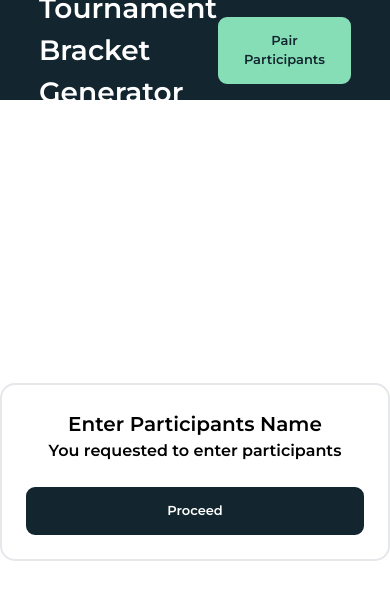
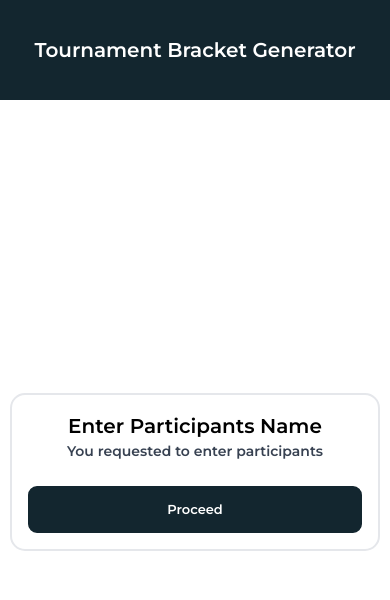
Before and after one commit to yemicoded/tournament-bracket-generator, a Next.js app: page /participants-name in a window 390 px wide. Shown: the top 600 px of the page. Built offline with nearby package versions, Linux system fonts and the light colour scheme.

Commit message:
Mobile Responsiveness Handled

```diff
--- a/src/components/input/base-input/index.tsx
+++ b/src/components/input/base-input/index.tsx
@@ -14,13 +14,13 @@ const Input: React.FC<IInput> = ({ children, label, errorMessage, className, ico
   const classes = classNames("flex flex-col space-y-1", className);
   return (
     <Container className={classes}>
-      <Text fontWeight="semibold" className="text-[15px] text-gray-700">
+      <Text fontWeight="semibold" className="text-[14px] md:text-[15px] text-gray-700">
         {label}
       </Text>
       <Container className="border-2 rounded-[6px] w-full py-[10px] px-4">
         <input {...rest} className="w-full outline-none font-montserrat bg-transparent" />
       </Container>
-      <Text fontWeight="semibold" className="text-[14px] text-red-500">
+      <Text fontWeight="semibold" className="text-[13px] md:text-[14px] text-red-500">
         {errorMessage}
       </Text>
     </Container>
--- a/src/handlers/firebase/config.ts
+++ b/src/handlers/firebase/config.ts
@@ -1,7 +1,6 @@
 // Import the functions you need from the SDKs you need
 import { initializeApp } from "firebase/app";
 import { getFirestore } from "firebase/firestore";
-import { getAnalytics } from "firebase/analytics";
 // TODO: Add SDKs for Firebase products that you want to use
 // https://firebase.google.com/docs/web/setup#available-libraries
 
--- a/src/handlers/form-handler/tournament-info.tsx
+++ b/src/handlers/form-handler/tournament-info.tsx
@@ -53,7 +53,7 @@ const TournamentInfoHandler = (): TFormHandler<ITournamentInfo> => {
     onSubmit: onSubmit,
     validationSchema,
     validateOnBlur: false,
-    validateOnChange: true,
+    validateOnChange: validationAttempt,
   });
   return { formik, isLoading, setValidationAttempt };
 };
--- a/src/layout/app-layout/header.tsx
+++ b/src/layout/app-layout/header.tsx
@@ -4,29 +4,53 @@ import { Button } from "components/button";
 import { Container } from "components/container";
 import SimpleModal from "components/modal/simple-modal";
 import { Text } from "components/typography";
+import { APP_LINKS } from "navigations/app-links";
+import { usePathname } from "next/navigation";
 import React from "react";
 import PairParticipants from "views/bracket/pair-participants";
 
 const Header: React.FC = () => {
   const [isModalOpen, setModalOpen] = React.useState<boolean>(false);
+  const pathname = usePathname();
+  console.log("Pathname", pathname);
   const classes = classNames(
     "fixed inset-0 w-full h-[100px] bg-primary flex items-center justify-center"
   );
   return (
     <React.Fragment>
       <header className={classes}>
-        <Container className="w-[80%] mx-auto flex items-center justify-between">
-          <Text fontWeight="semibold" className="text-[28px] text-white">
-            Tournament Bracket Generator
-          </Text>
-          <Button variant="secondary" onClick={()=>setModalOpen(true)}>Pair Participants</Button>
+        <Container className="w-[95%] md:w-[90%] mx-auto flex flex-col md:flex-row md:items-center md:justify-between">
+
+        <Text
+              fontWeight="semibold"
+              className="hidden lg:block text-[20px] md:text-[24px] lg:text-[28px] text-white text-center md:text-left"
+            >
+              Tournament Bracket Generator
+            </Text>
+          {pathname !== APP_LINKS.BRACKET && (
+            <Text
+              fontWeight="semibold"
+              className="lg:hidden text-[20px] md:text-[24px] lg:text-[28px] text-white text-center md:text-left"
+            >
+              Tournament Bracket Generator
+            </Text>
+          )}
+          {pathname === APP_LINKS.BRACKET && (
+            <Button
+              variant="secondary"
+              onClick={() => setModalOpen(true)}
+              className="w-fit place-self-end"
+            >
+              Pair Participants
+            </Button>
+          )}
         </Container>
       </header>
 
       <SimpleModal
         isOpen={isModalOpen}
         setOpen={setModalOpen}
-        className="flex items-center justify-center"
+        className="flex items-center justify-center p-4"
       >
         <PairParticipants setModalOpen={setModalOpen} />
       </SimpleModal>
--- a/src/views/bracket/custom-seed/index.tsx
+++ b/src/views/bracket/custom-seed/index.tsx
@@ -58,10 +58,11 @@ const CustomSeedComponent = ({
             onChange={({ target }) => handleUpdate(target.value)}
             className="outline-none w-full px-2 py-1 border-2 rounded-b-[6px]"
           >
+            <option value="">Select Winner</option>
             <option value={seed.teams[0]?.name}>{seed.teams[0]?.name}</option>
             <option value={seed.teams[1]?.name}>{seed.teams[1]?.name}</option>
           </select>
-          <Text className="text-[12px]">Seed Index {seedIndex}</Text>
+          {/* <Text className="text-[12px]">Seed Index {seedIndex}</Text> */}
         </Container>
       </Container>
     </Seed>
--- a/src/views/bracket/index.tsx
+++ b/src/views/bracket/index.tsx
@@ -29,11 +29,11 @@ const BracketPageWrapper: React.FC = () => {
   });
 
   const classes = classNames(
-    "w-full h-full flex items-center justify-center p-6"
+    "w-full h-full flex items-center justify-center p-4 md:p-6"
   );
   return (
     <Container className={classes}>
-      <Container className="w-full min-h-full max-h-full overflow-y-auto border-2 rounded-[15px] p-6 flex flex-col space-y-6">
+      <Container className="w-full min-h-full max-h-full overflow-y-auto border-2 rounded-[15px] p-2 md:p-4 lg:p-6 flex flex-col space-y-6">
         <Container className="flex flex-col space-y-6 h-full w-full">
           <Bracket
             rounds={matches}
--- a/src/views/bracket/pair-participants/index.tsx
+++ b/src/views/bracket/pair-participants/index.tsx
@@ -33,21 +33,21 @@ const PairParticipants: React.FC<IPairParticipants> = ({ setModalOpen }) => {
 
   return (
     <React.Fragment>
-      <Container className="min-w-[600px] max-w-[600px] max-h-[600px] bg-white overflow-hidden rounded-[20px] p-6 flex flex-col space-y-4">
+      <Container className="w-full md:min-w-[600px] max-w-[600px] max-h-[600px] bg-white overflow-hidden rounded-[20px] p-4 md:p-6 flex flex-col space-y-4">
         <Container>
-          <Text fontWeight="semibold" className="text-[24px] text-center">
+          <Text fontWeight="semibold" className="text-[20px] md:text-[24px] text-center">
             Pair Participants (Round 1)
           </Text>
-          <Text fontWeight="semibold" className="text-[16px] text-center">
+          <Text fontWeight="semibold" className="text-[14px] md:text-[16px] text-center">
             You created {participants.length} participants for Tournament Test1
           </Text>
         </Container>
         <Container className="w-full max-h-[100%] overflow-y-auto flex flex-col space-y-3">
-          <Container className="w-full rounded-[10px] bg-red-200 p-4">
-            <Text fontWeight="semibold" className="text-red-600">
+          <Container className="w-full rounded-[10px] bg-red-200 p-3 md:p-4">
+            <Text fontWeight="semibold" className="text-red-600 text-[14px] md:text-base">
               Note
             </Text>
-            <Text>
+            <Text className="text-[14px] md:text-base">
               It is required that you select a participant and Ensure that you
               do not select a participant in multiple match.
             </Text>
--- a/src/views/participants-name/index.tsx
+++ b/src/views/participants-name/index.tsx
@@ -26,15 +26,15 @@ const ParticipantsName: React.FC = () => {
   const count = useSearchParams().get("count");
 
 
-  const classes = classNames("w-full h-full flex items-center justify-center");
+  const classes = classNames("w-full h-full flex items-center justify-center py-4");
   return (
     <Container className={classes}>
-      <Container className="w-[500px] max-h-[500px] overflow-y-auto border-2 rounded-[15px] p-6 flex flex-col space-y-6">
+      <Container className="w-[95%] md:w-[500px] max-h-[100%] lg:max-h-[500px] overflow-y-auto border-2 rounded-[15px] p-4 md:p-6 flex flex-col space-y-6">
         <Container>
           <Text fontWeight="semibold" className="text-[20px] text-center">
             Enter Participants Name
           </Text>
-          <Text fontWeight="semibold" className="text-[16px] text-center">
+          <Text fontWeight="semibold" className="text-[14px] md:text-[16px] text-center text-gray-700">
             You requested to enter {count} participants
           </Text>
         </Container>
--- a/src/views/tournament-info/index.tsx
+++ b/src/views/tournament-info/index.tsx
@@ -18,10 +18,10 @@ const TournamentInfo: React.FC = () => {
     type: "tournament-info",
   }) as TFormHandler<ITournamentInfo>;
   const router = useRouter();
-  const classes = classNames("w-full h-full flex items-center justify-center");
+  const classes = classNames("w-[95%] mx-auto md:w-full h-full flex items-center justify-center");
   return (
     <Container className={classes}>
-      <Container className="w-[500px] border-2 rounded-[15px] p-6 flex flex-col space-y-6">
+      <Container className="w-full md:w-[500px] border-2 rounded-[15px] p-4 md:p-6 flex flex-col space-y-6">
         <Text fontWeight="semibold" className="text-[20px] text-center">
           Enter Tournament Info
         </Text>
```
Also changed, not shown: 1 other file (tests, documents, lock files or other folders).
